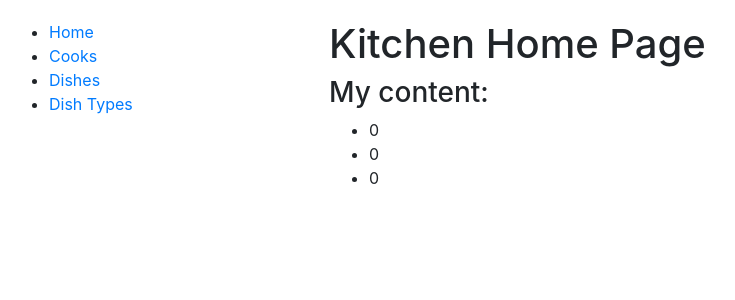
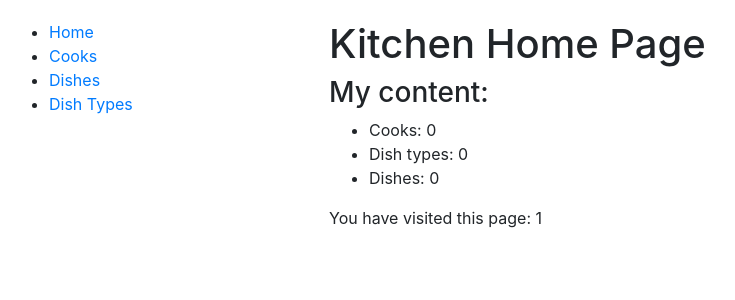
Before and after one commit to Anatolii-Poznyak/this_is_kitchen, a Django app: page /kitchen/ in a window 1280 px wide. Shown: the top 300 px of the page, without its empty margins (6-741 px from the left). Run offline with Django 4.2, Linux system fonts and the light colour scheme; data that the repository does not hold is empty.

Commit message:
Add page-visit number from session

```diff
--- a/kitchen/views.py
+++ b/kitchen/views.py
@@ -1,4 +1,3 @@
-from django.http import HttpResponse
 from django.shortcuts import render
 from django.views import generic
 
@@ -10,10 +9,15 @@ def index(request):
     num_cooks = Cook.objects.count()
     num_dish_types = DishType.objects.count()
 
+    num_visits = request.session.get("num_visits", 0)
+    request.session["num_visits"] = num_visits + 1
+
     context = {
         "num_dishes": num_dishes,
         "num_cooks": num_cooks,
         "num_dish_types": num_dish_types,
+        "num_visits": num_visits + 1,
+
     }
     return render(request, "kitchen/index.html", context=context)
 
--- a/templates/kitchen/index.html
+++ b/templates/kitchen/index.html
@@ -4,8 +4,9 @@
   <h1>Kitchen Home Page</h1>
   <h3>My content:</h3>
    <ul>
-     <li>{{ num_cooks }}</li>
-     <li>{{ num_dish_types }}</li>
-     <li>{{ num_dishes }}</li>
+     <li>Cooks: {{ num_cooks }}</li>
+     <li>Dish types: {{ num_dish_types }}</li>
+     <li>Dishes: {{ num_dishes }}</li>
    </ul>
+  <p>You have visited this page: {{ num_visits }}</p>
 {% endblock %}
```
Also changed, not shown: kitchen/urls.py (+4 -3 lines).
